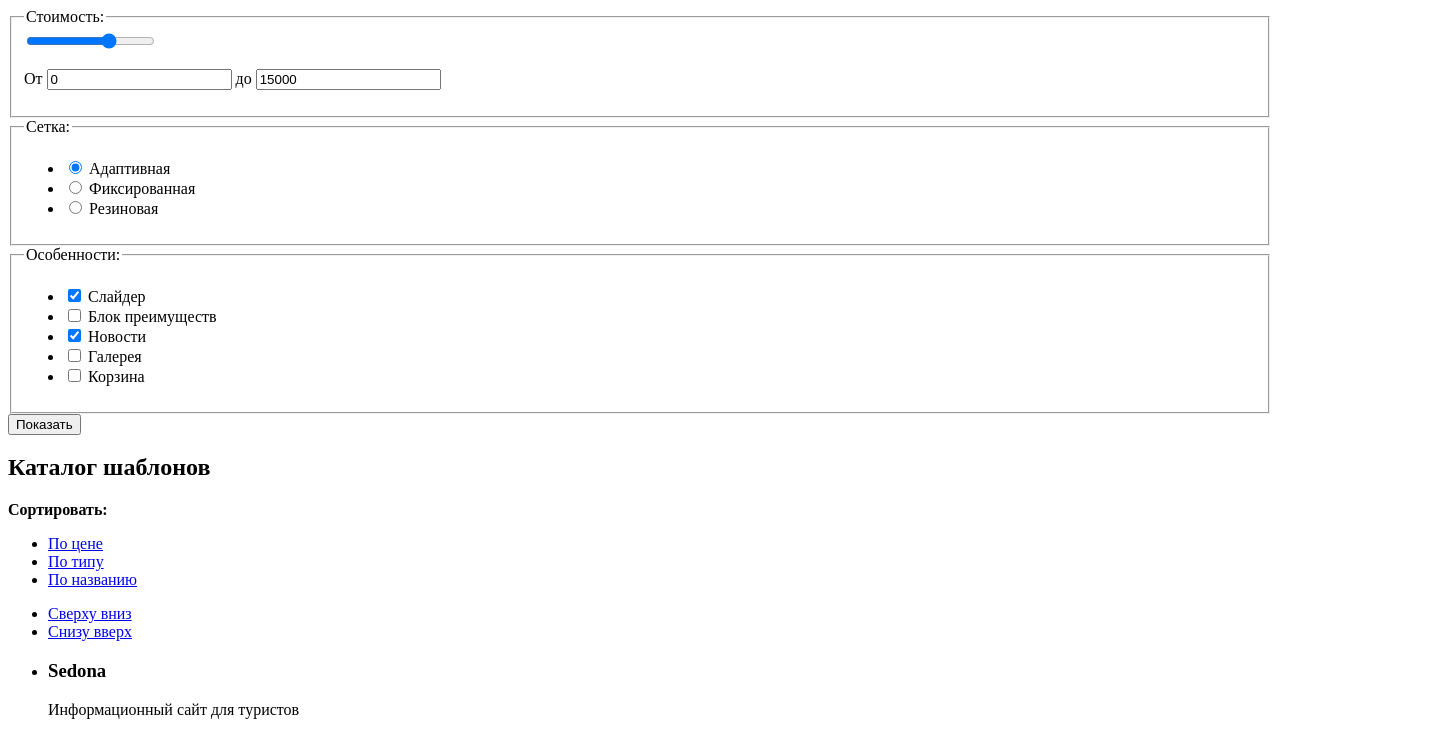
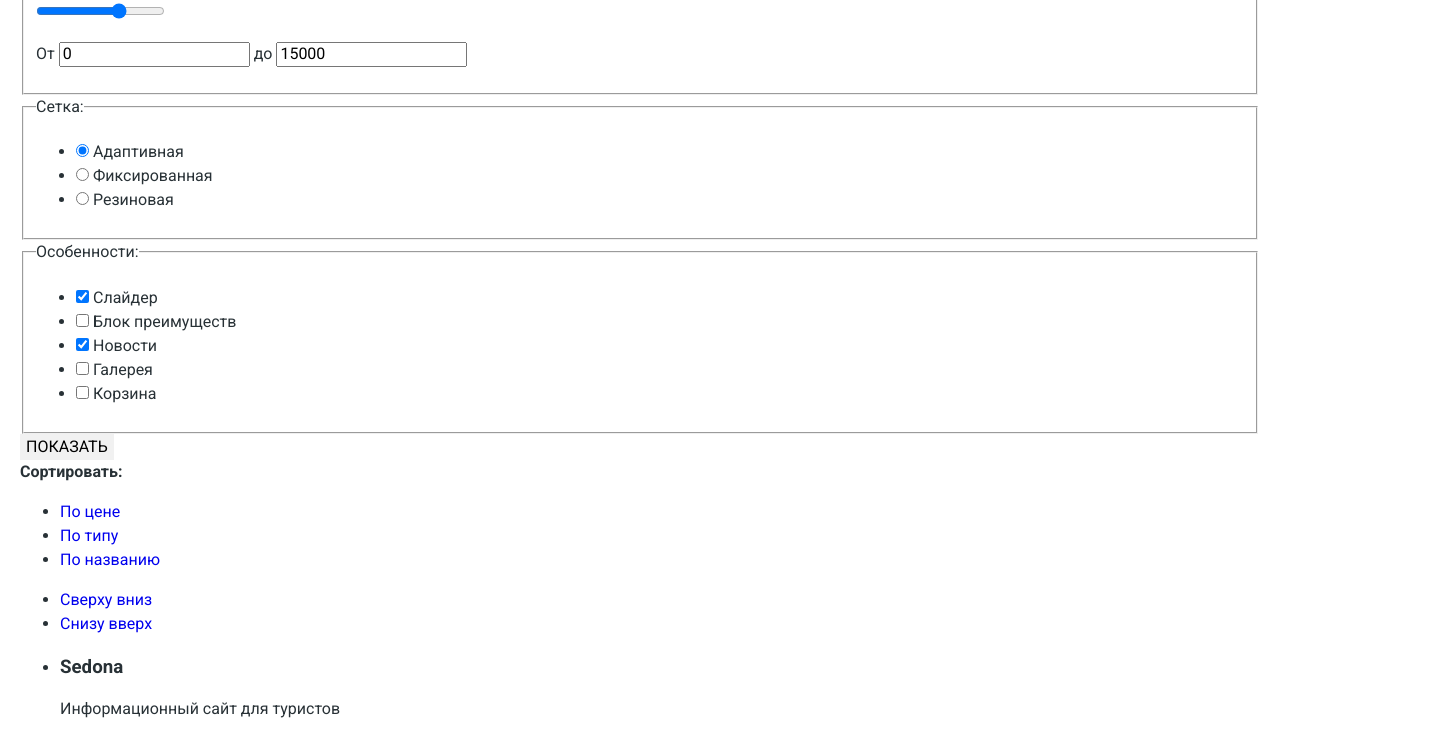
Before and after one commit to Aksnv/nerds, a plain HTML site: page pages/shop.html in a window 1280 px wide. Shown: the part 318-1050 px from the top of the page, 1448 px wide, since content can reach past the window. Drawn offline with Linux system fonts and the light colour scheme.

Commit message:
Добавил общие стили для сайта

```diff
--- a/pages/shop.html
+++ b/pages/shop.html
@@ -3,6 +3,9 @@
 <head>
 	<meta charset="UTF-8">
 	<title>Каталог - Дизайн-студия «Nerds»</title>
+  <link href="https://fonts.googleapis.com/css?family=Roboto:400,500,700&amp;subset=cyrillic" rel="stylesheet">
+  <link rel="stylesheet" href="../styles/normalize.css">
+  <link rel="stylesheet" href="../styles/main.css">
 	<link rel="apple-touch-icon" sizes="180x180" href="../apple-touch-icon-180x180.png">
 	<link rel="icon" type="image/png" sizes="32x32" href="../favicon-32x32.png">
 	<link rel="icon" type="image/png" sizes="16x16" href="../favicon-16x16.png">
--- a/styles/main.css
+++ b/styles/main.css
@@ -25,8 +25,80 @@
        url(../fonts/web/ptsansnarrowbold.woff) format("woff");
 }*/
 
+html {
+  box-sizing: border-box;
+}
+
+*, *:before, *:after, *::before, *::after {
+  box-sizing: inherit;
+}
+
 body {
   margin: 0;
+  padding: 0 20px;
+
+  font-family: "Roboto", "Arial", sans-serif;
+  font-style: normal;
+  font-weight: 400;
+  font-size: 16px;
+  line-height: 24px;
+  color: #283136;
+
+  background-color: #ffffff;
+}
+
+img {
+  max-width: 100%;
+}
+
+a {
+  text-decoration: none;
+}
+
+button {
+  cursor: pointer;
+}
+
+.button {
+  font: inherit;
+  text-align: center;
+  vertical-align: middle;
+  text-transform: uppercase;
+  color: #000000;
+
+  background-color: #f1f1f1;
+  border: none;
+}
+
+.visually-hidden {
+  position: absolute;
+
+  width: 1px;
+  height: 1px;
+  margin: -1px;
   padding: 0;
-  font-family: "Roboto", "Arial", sans-serif;
+
+  border: 0;
+
+  clip: rect(0, 0, 0, 0);
+  overflow: hidden;
 }
+
+/*::-webkit-scrollbar {
+  width: 4px;
+
+  padding-right: 9px;
+}
+
+::-webkit-scrollbar:horizontal {
+  height: 4px;
+}
+
+::-webkit-scrollbar-track {
+  background: #cccccc;
+}
+
+.container {
+  width: 1160px;
+  margin: 0 auto;
+}*/
```
Also changed, not shown: index.html (+1 -1 lines).
